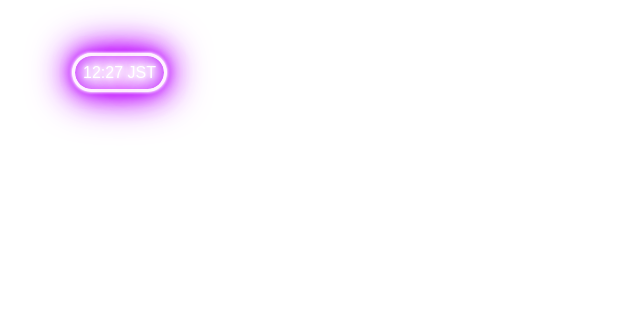
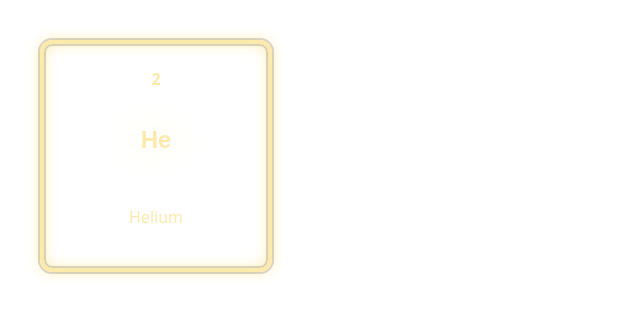
Before and after one commit to gsy0911/midget, a React app: page / in a window 1280 px wide. Shown: the top 318 px of the page, without its empty margins (0-640 px from the left). Built offline with nearby package versions, Linux system fonts and the light colour scheme.

Commit message:
#3 add NeonBox

```diff
--- a/src/index.tsx
+++ b/src/index.tsx
@@ -6,7 +6,8 @@ import {ThemeProvider} from "@material-ui/styles";
 // import { store } from './store';
 import {
 	NeonText,
-	Clock
+	NeonClock,
+	NeonBox
 } from './modules'
 import {createMuiTheme} from '@material-ui/core/styles';
 
@@ -49,7 +50,8 @@ ReactDOM.render(
 	<div>
 		{/*<Provider store={store}>*/}
 		<ThemeProvider theme={theme}>
-			<Clock animation={"pulsate"}/>
+			{/*<NeonClock animation={"pulsate"}/>*/}
+			<NeonBox text={""}/>
 			{/*<NeonText text={"hello world"} textColor={"#ffa500"} animation={"blink"}/>*/}
 			{/*<NeonListBox/>*/}
 		</ThemeProvider>
--- a/src/main.ts
+++ b/src/main.ts
@@ -14,8 +14,8 @@ if (isMacOs) {
 
 const createWindow = () => {
 	const win = new BrowserWindow({
-		width: 600,
-		height: 300,
+		width: 400,
+		height: 400,
 		transparent: true,
 		webPreferences: {
 			// not to use `Node.js` in `renderer process`
--- /dev/null
+++ b/src/modules/NeonBox.tsx
@@ -0,0 +1,94 @@
+import React from 'react';
+import {Theme, makeStyles} from '@material-ui/core/styles';
+
+interface makeStylesProps {
+	// fontSize: "0.7rem" | "1.0rem" | "1.5rem"
+	// fontFamily: "sans-serif" | "Gruppo" | "Bad Script" | string
+	// animation: "pulsate" | "flicker" | "blink"
+	// textColor: string
+	// barColor: string
+	margin: string
+	color: string
+	size: string
+}
+
+const color = "#FCEAAC"
+const glow = "#FCEAAC"
+const blur = "1.75em"
+const boxBlur = (blur: string) => `calc(0.5 * ${blur})`
+
+const useNeonStyles = (props: makeStylesProps) => {
+
+	const useStyles = makeStyles((theme: Theme) => ({
+		neonDiv: {
+			alignItems: "center",
+			borderRadius: "12px",
+			border: "4px solid currentColor",
+			boxShadow: `inset 0 0 0 2px rgba(0, 0, 0, 0.15), 0 0 0 2px rgba(0, 0, 0, 0.15), inset 0 0 ${boxBlur(blur)} ${glow}, 0 0 ${boxBlur(blur)} ${glow}`,
+			color: props.color,
+			display: "inline-flex",
+			flexDirection: "column",
+			fontFamily: "system-ui, sans-serif",
+			height: props.size,
+			justifyContent: "space-around",
+			padding: "1rem",
+			width: props.size,
+			margin: props.margin,
+		},
+		header: {
+			fontWeight: 700
+		},
+		title: {
+			fontSize: "1.5rem",
+			fontFamily: "Neon Glow, sans-serif",
+			textShadow: `0 0 ${blur} ${glow}`
+		}
+	}))
+	return useStyles(props)
+}
+
+export interface NeonTextProps {
+	text: string
+	textColor?: string
+	fontSize?: "small" | "medium" | "large"
+	fontFamily?: "sans-serif" | "Gruppo" | "Bad Script" | string
+	animation?: "pulsate" | "flicker" | "blink"
+	bar?: boolean
+	barColor?: string
+	margin?: | string
+}
+
+const convertFontSize = (fontSize: string | undefined) => {
+	if (fontSize === "small") {
+		return "0.7rem"
+	} else if (fontSize === "medium") {
+		return "1.0rem"
+	} else if (fontSize === "large") {
+		return "1.5rem"
+	} else {
+		return "1.0rem"
+	}
+}
+
+export const NeonBox: React.FC<NeonTextProps> = (props) => {
+	const styleProps: makeStylesProps = {
+		// fontSize: convertFontSize(props.fontSize),
+		// fontFamily: props.fontFamily || "sans-serif",
+		// animation: props.animation || "flicker",
+		margin: props.margin || "2.0em",
+		color: color,
+		size: "12rem"
+		// default color is white
+		// textColor: props.textColor || "#fff",
+		// default color is cyan-like
+		// barColor: props.barColor || "#08f"
+	}
+	const classes = useNeonStyles(styleProps)
+	return (
+		<div className={classes.neonDiv}>
+			<span className={classes.header}>2</span>
+			<h2 className={classes.title}>He</h2>
+			<p>Helium</p>
+		</div>
+	)
+}
--- a/src/modules/Clock.tsx
+++ b/src/modules/NeonClock.tsx
@@ -20,7 +20,7 @@ const dateToString = (date: Date): string => {
 	}
 }
 
-export const Clock: React.FC<ClockProps> = (props) => {
+export const NeonClock: React.FC<ClockProps> = (props) => {
 	const [date, setDate] = useState(new Date())
 
 	useEffect(() => {
--- a/src/modules/index.ts
+++ b/src/modules/index.ts
@@ -1,5 +1,3 @@
 export {NeonText} from './NeonText';
-export {NeonText1} from './NeonText1';
-export {NeonText2} from './NeonText2';
-export {NeonListBox} from './NeonListBox';
-export {Clock} from './Clock';
+export {NeonClock} from './NeonClock';
+export {NeonBox} from './NeonBox';
```
